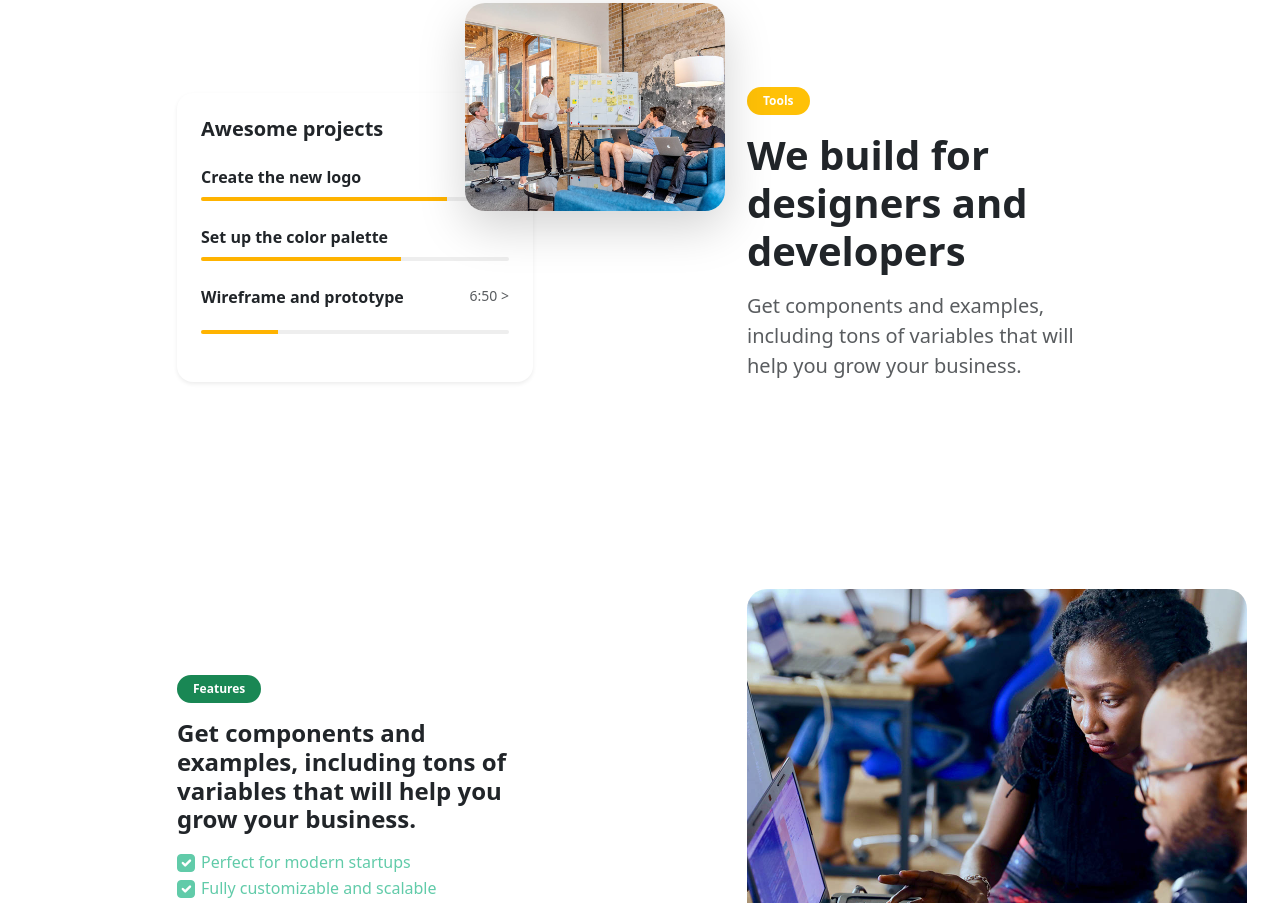
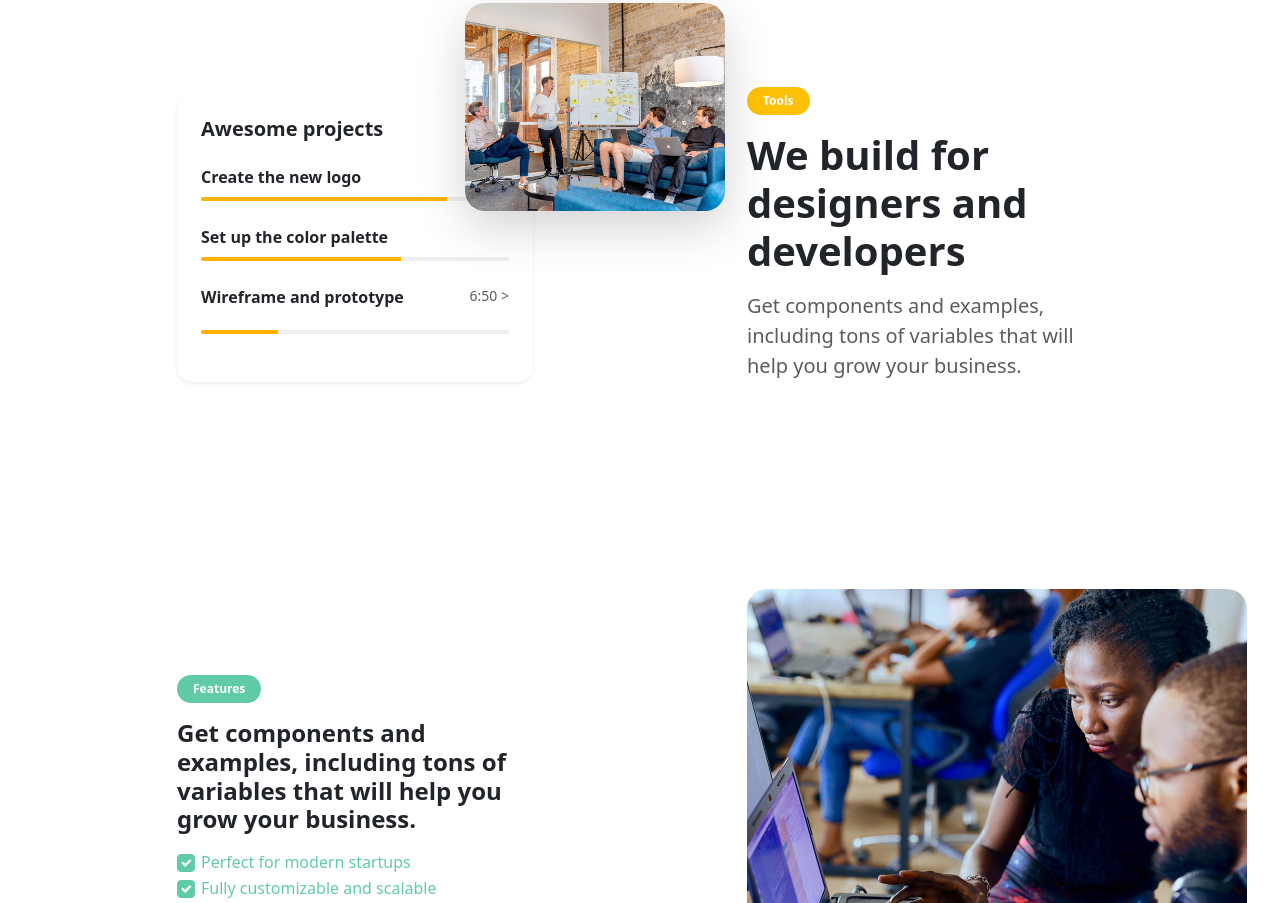
Before and after one commit to gabriela-mntez-jrez/Odoo-project, a plain HTML site: page index.html in a window 1280 px wide. Shown: the part 980-1883 px from the top of the page. Drawn offline with nearby package versions, Linux system fonts and the light colour scheme; a script that the page names is missing.

Commit message:
Updating features collor badge

```diff
--- a/index.html
+++ b/index.html
@@ -198,7 +198,7 @@
                 <!-- LEFT SIDE -->
                 <div class="col-lg-4">
 
-                    <span class="badge rounded-pill bg-success text-white px-3 py-2 mb-3">Features</span>
+                    <span class="badge rounded-pill features-pill text-white px-3 py-2 mb-3">Features</span>
 
                     <h4 class="fw-bold h4 mb-3">
                         Get components and examples, including tons of variables
--- a/scss/_projects.scss
+++ b/scss/_projects.scss
@@ -133,3 +133,7 @@
     transform: none !important;
   }
 }
+
+.features-pill {
+  background-color: $odoo-green;
+}
```
Also changed, not shown: css/styles.css, 1 other file.
